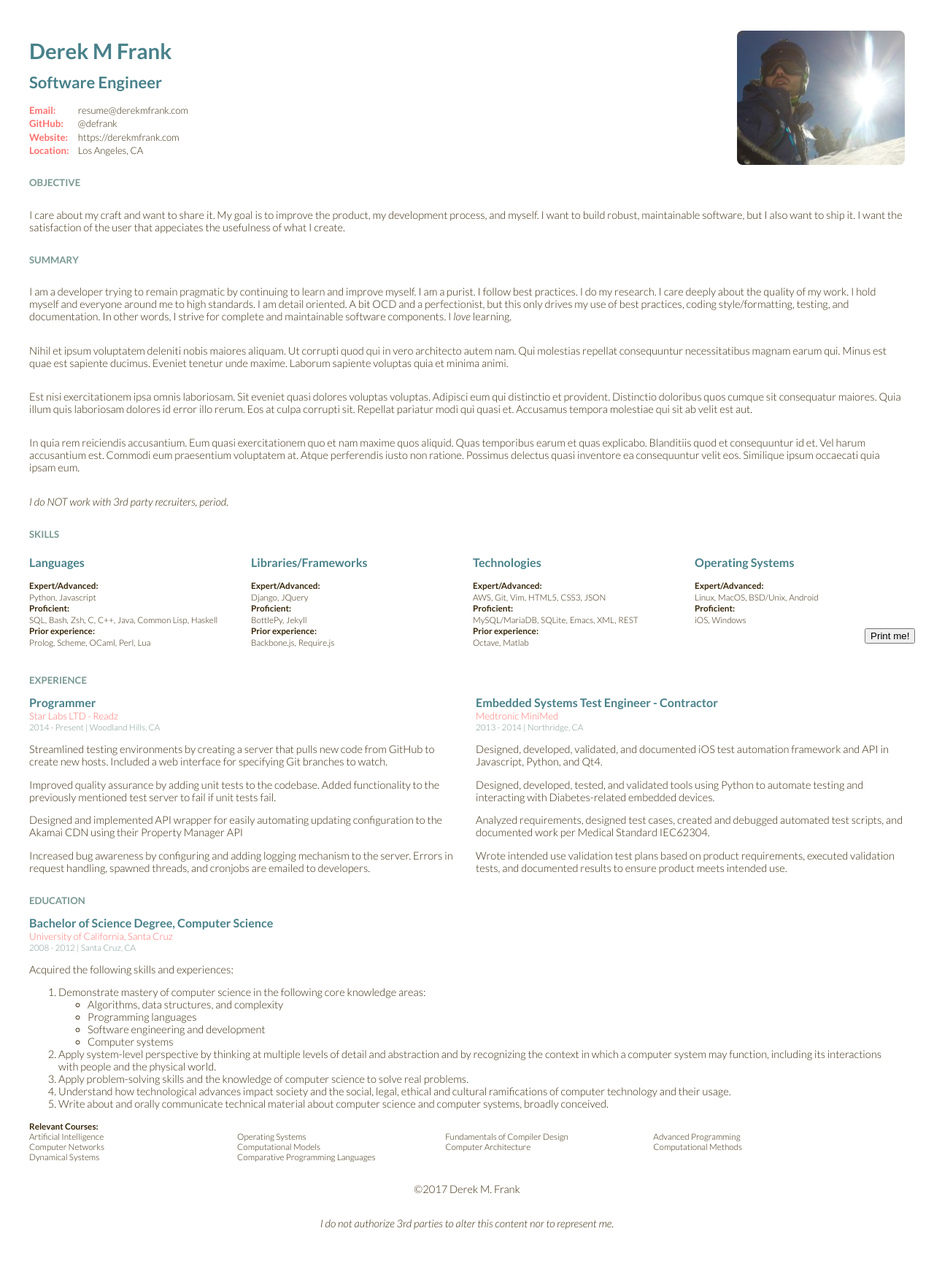
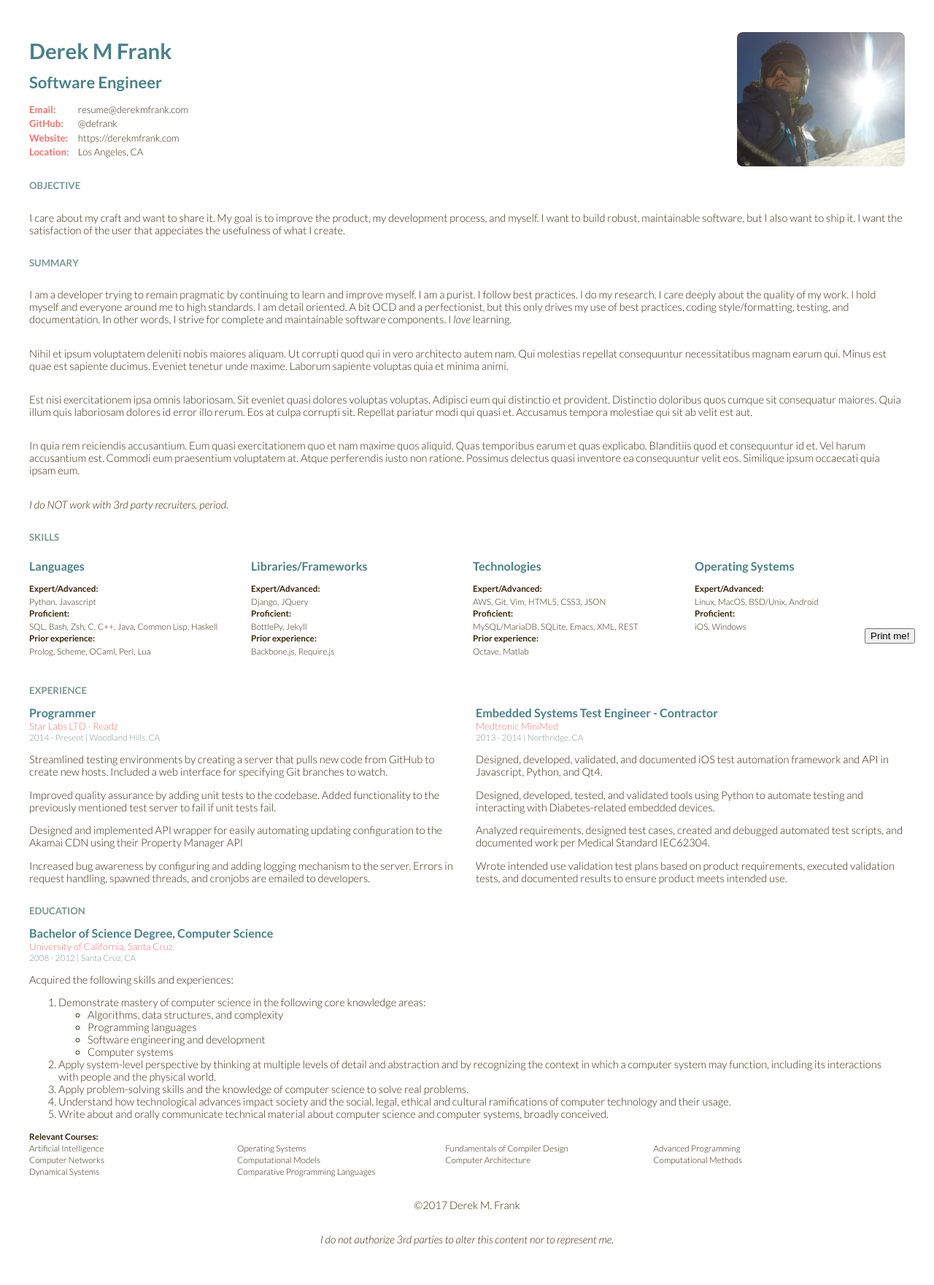
Before and after one commit to defrank/defrank.github.io, a Jekyll site: the page built from resume.html, in a window 1280 px wide. Shown: the whole page at 73% size. Built offline with Jekyll 4.4.1, drawn with Linux system fonts in a browser that asks for light colours; before the commit the page ends 1739 px from its top, so only the background shows below that.

Commit message:
chore(resume): Add more space between lines in data lists
WIP: #4

```diff
--- a/resume.html
+++ b/resume.html
@@ -239,6 +239,7 @@ layout: blank
     dt,
     dd {
         margin: 0;
+        padding-bottom: 2px;
         font-size: 0.8rem;
     }
     dt {
```
